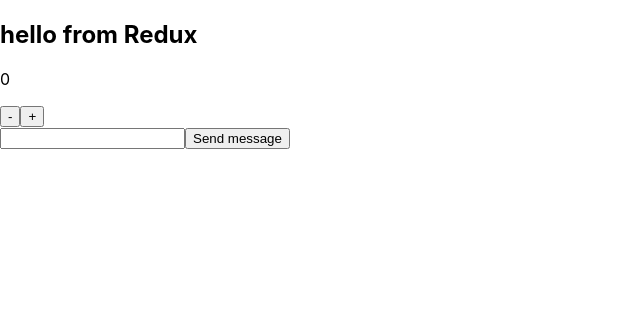
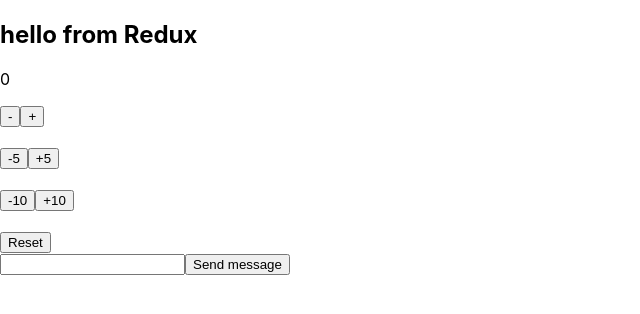
Before and after one commit to Armen-MATEO/react_002, a React (Create React App) app: page / in a window 1280 px wide. Shown: the top 314 px of the page, without its empty margins (0-640 px from the left). Built offline with nearby package versions, Linux system fonts and the light colour scheme.

Commit message:
Redux, plus, minus and reset button components creation

```diff
--- a/src/exercize/ChangeCounter.js
+++ b/src/exercize/ChangeCounter.js
@@ -1,38 +1,46 @@
-import React, { Component } from 'react';
-import {connect} from 'react-redux';
+import React, { Component } from "react";
+import { connect } from "react-redux";
+import Reset from './ResetCounterButton';
 
 class ChangeCounter extends Component {
-
   render() {
-
     return (
       <div>
+        <button onClick={() => this.props.onChangeValue(-1)}>-</button>
+        <button onClick={() => this.props.onChangeValue(1)}>+</button>
+        <div>
+          <br/>
+          <button onClick={() => this.props.onChangeValue(-5)}>-5</button>
+          <button onClick={() => this.props.onChangeValue(+5)}>+5</button>
+        </div>
+        <br/>
+        <div>
+        <button onClick={() => this.props.onChangeValue(-10)}>-10</button>
+        <button onClick={() => this.props.onChangeValue(+10)}>+10</button>
+        </div>
+        <br/>
+        <div>
+        <Reset/>
+        </div>
 
-                <button
-                    onClick={()=> this.props.onChangeValue(-1)}
-                >
-                    -
-            </button>
-            <button
-            onClick={()=> this.props.onChangeValue(1)}
-        >
-            +
-    </button>
+
 
       </div>
     );
   }
 }
 
-const mapDispatchToProps = (dispatch)=>{
-
+const mapDispatchToProps = (dispatch) => {
   return {
-        onChangeValue: (val)=>{
-            console.log('val', val)
+    onChangeValue: (val) => {
+      console.log("val", val);
       //action
-            dispatch({type: 'CHANGE_VALUE', value: val});
-        }
+      dispatch({ type: "CHANGE_VALUE", value: val });
+    },
   };
 };
 
+
+
+
 export default connect(null, mapDispatchToProps)(ChangeCounter);
--- a/src/exercize/Counter.js
+++ b/src/exercize/Counter.js
@@ -3,6 +3,7 @@
 import ShowCounter from "./ShowCounter";
 import Message from "./Message";
 import { connect } from "react-redux";
+
 
 class Counter extends Component {
   render() {
@@ -12,6 +13,8 @@
         <ShowCounter />
         <ChangeCounter />
         <Message />
+
+
       </div>
     );
   }
--- /dev/null
+++ b/src/exercize/ResetCounterButton.js
@@ -0,0 +1,29 @@
+import React from 'react';
+import { connect } from "react-redux";
+
+ function Reset (props){
+
+   return(
+<div>
+<button  onClick={()=>props.onSendValue(0)}>
+Reset
+    </button>
+</div>
+
+   )
+
+}
+const mapDispatchToProps = (dispatch) => {
+    return {
+      onSendValue: (val) => {
+
+        //action
+        dispatch({ type: "RESET_VALUE", value: val });
+      },
+    };
+  };
+
+
+
+
+  export default connect(null, mapDispatchToProps)(Reset);
--- a/src/index.js
+++ b/src/index.js
@@ -31,6 +31,13 @@
       text: action.message
     }
   }
+
+ case "RESET_VALUE" :{
+   return{
+      ...state,
+     count:  action.value=0
+    }
+ }
 
   default: return state;
 }
```
Lines whose indentation alone changed are shown as unchanged.
